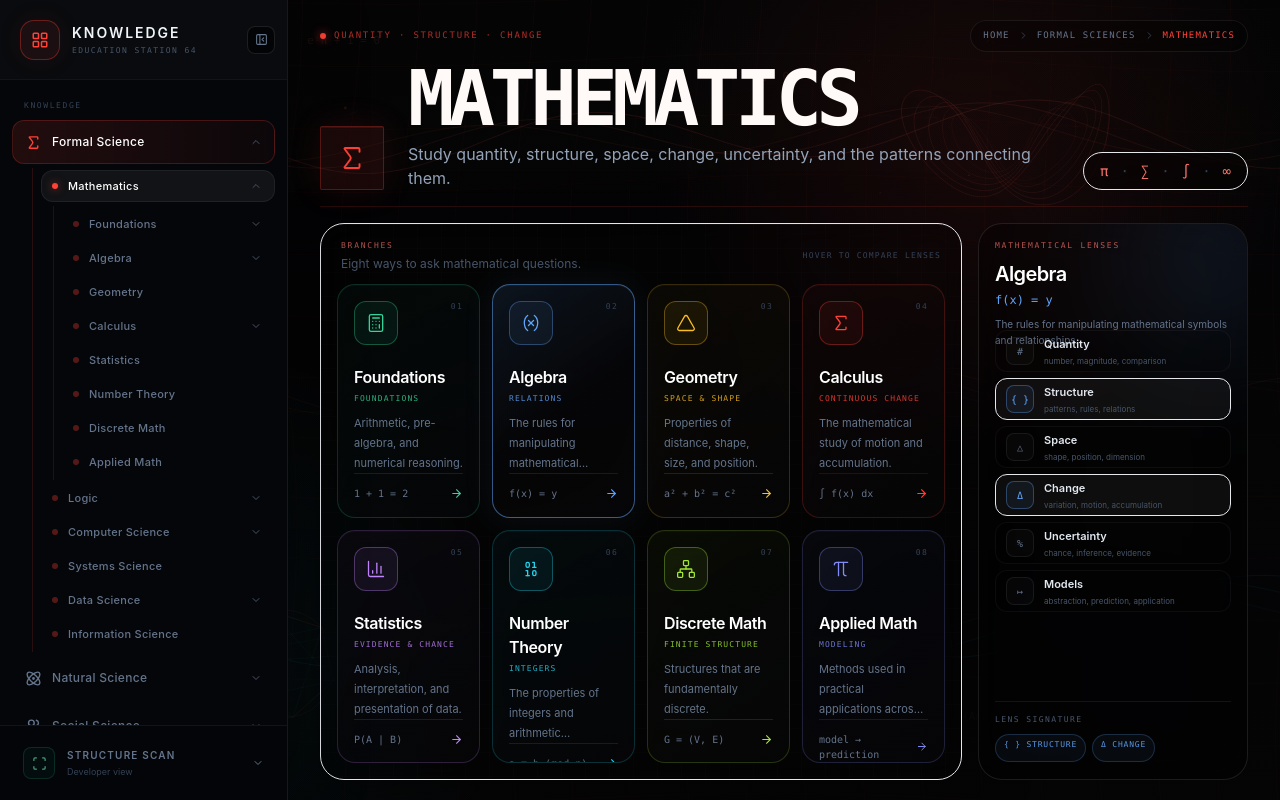
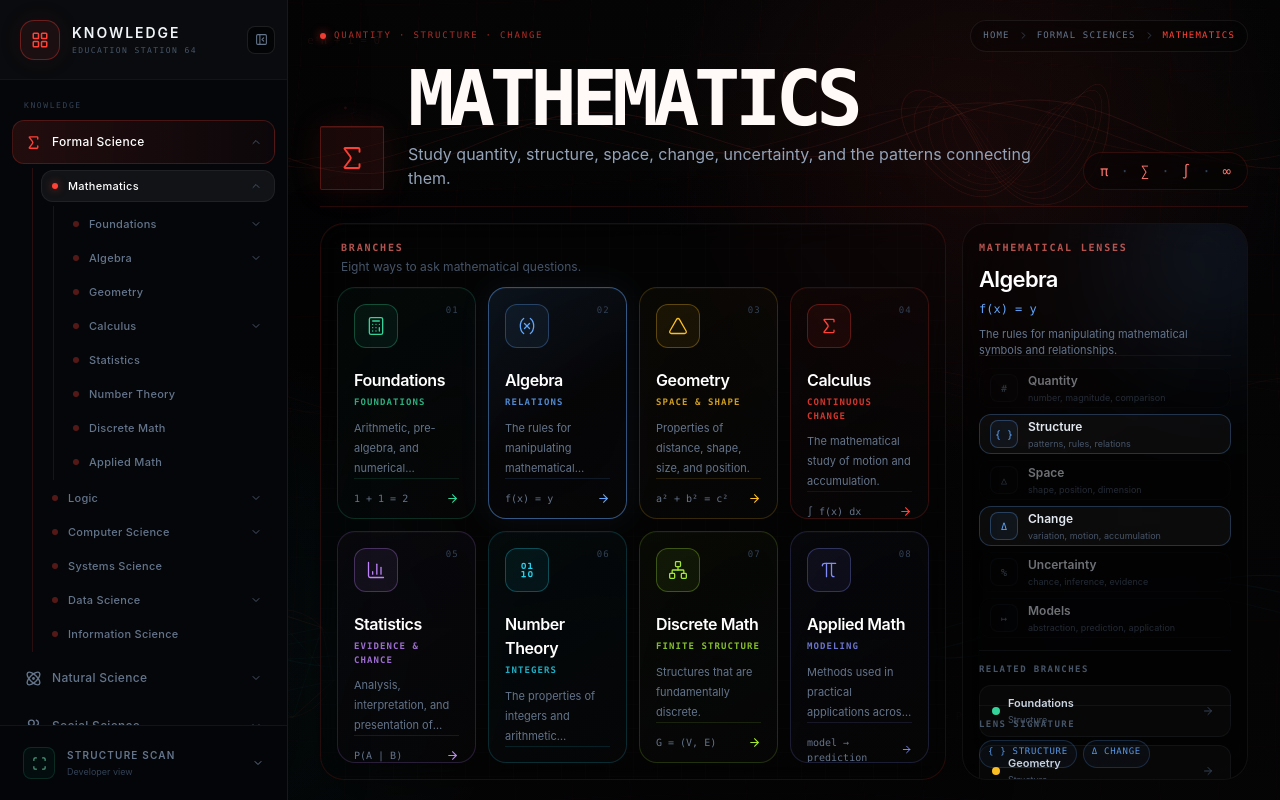
Before and after one commit to nickf723/ed-dev, a Next.js app: page /formal-science/mathematics in a window 1280 px wide. Built offline with nearby package versions, Linux system fonts and the light colour scheme.

Commit message:
Tighten Mathematics hub inspector

```diff
--- a/app/formal-science/mathematics/_components/MathematicsHub.tsx
+++ b/app/formal-science/mathematics/_components/MathematicsHub.tsx
@@ -139,6 +139,29 @@ function buildBranches(nodes: readonly MathematicsHubNode[]): BuiltBranch[] {
   });
 }
 
+function sharedLenses(left: BuiltBranch, right: BuiltBranch): LensId[] {
+  const rightLenses = new Set(right.lenses);
+  return left.lenses.filter((lens) => rightLenses.has(lens));
+}
+
+function relatedBranches(branches: readonly BuiltBranch[], active: BuiltBranch): BuiltBranch[] {
+  return branches
+    .filter((branch) => branch.id !== active.id && branch.status !== "placeholder")
+    .map((branch, index) => ({
+      branch,
+      index,
+      score: sharedLenses(active, branch).length,
+    }))
+    .filter((item) => item.score > 0)
+    .sort((left, right) => right.score - left.score || left.index - right.index)
+    .slice(0, 3)
+    .map((item) => item.branch);
+}
+
+function lensLabel(id: LensId): string {
+  return LENSES.find((lens) => lens.id === id)?.label ?? id;
+}
+
 export default function MathematicsHub({
   nodes,
 }: {
@@ -148,6 +171,7 @@ export default function MathematicsHub({
   const [activeId, setActiveId] = useState("formal.mathematics.algebra");
   const active = branches.find((branch) => branch.id === activeId) ?? branches[0];
   const activeLenses = new Set(active.lenses);
+  const related = relatedBranches(branches, active);
 
   return (
     <main className="relative min-h-screen overflow-x-hidden bg-[#050506] text-slate-100 selection:bg-[#ff4136]/30 lg:h-screen lg:overflow-hidden">
@@ -171,9 +195,9 @@ export default function MathematicsHub({
           accentRgb="255, 65, 54"
           titleClassName="font-mono text-[clamp(3.4rem,6vw,6.2rem)] font-semibold uppercase leading-[0.82] tracking-[-0.07em] text-[#fff9f8]"
           iconClassName="rounded-sm"
-          headerClassName="border-[#ff4136]/18"
+          headerClassName="border-[#ff4136]/[0.16]"
           aside={
-            <div className="flex items-center gap-3 rounded-full border border-[#ff4136]/18 bg-black/25 px-4 py-2 font-mono text-sm text-[#ff756d] backdrop-blur-md">
+            <div className="flex items-center gap-3 rounded-full border border-[#ff4136]/[0.16] bg-black/25 px-4 py-2 font-mono text-sm text-[#ff756d] backdrop-blur-md">
               <span>π</span><span className="text-slate-700">·</span>
               <span>∑</span><span className="text-slate-700">·</span>
               <span>∫</span><span className="text-slate-700">·</span>
@@ -182,16 +206,13 @@ export default function MathematicsHub({
           }
         />
 
-        <div className="mt-4 grid min-h-0 flex-1 gap-4 xl:grid-cols-[minmax(0,1fr)_270px]">
-          <section className="relative flex min-h-0 flex-col overflow-hidden rounded-[24px] border border-[#ff4136]/18 bg-black/[0.22] p-3 shadow-[inset_0_1px_0_rgba(255,255,255,0.035),0_22px_70px_rgba(0,0,0,0.25)] backdrop-blur-md sm:p-4">
+        <div className="mt-4 grid min-h-0 flex-1 gap-4 xl:grid-cols-[minmax(0,1fr)_286px]">
+          <section className="relative flex min-h-0 flex-col overflow-hidden rounded-[24px] border border-[#ff4136]/[0.14] bg-black/[0.22] p-3 shadow-[inset_0_1px_0_rgba(255,255,255,0.025),0_22px_70px_rgba(0,0,0,0.25)] backdrop-blur-md sm:p-4">
             <div className="pointer-events-none absolute inset-0 opacity-45 [background-image:linear-gradient(rgba(255,255,255,0.018)_1px,transparent_1px),linear-gradient(90deg,rgba(255,255,255,0.018)_1px,transparent_1px)] [background-size:24px_24px]" />
 
-            <div className="relative mb-3 flex items-center justify-between gap-4 px-1">
-              <div>
-                <div className="font-mono text-[8px] uppercase tracking-[0.22em] text-[#ff756d]/70">Branches</div>
-                <p className="mt-1 text-xs text-slate-600">Eight ways to ask mathematical questions.</p>
-              </div>
-              <div className="hidden font-mono text-[8px] uppercase tracking-[0.15em] text-slate-700 sm:block">hover to compare lenses</div>
+            <div className="relative mb-3 px-1">
+              <div className="font-mono text-[10px] font-semibold uppercase tracking-[0.18em] text-[#ff756d]/70">Branches</div>
+              <p className="mt-1 text-xs text-slate-600">Eight ways to ask mathematical questions.</p>
             </div>
 
             <nav
@@ -210,57 +231,87 @@ export default function MathematicsHub({
             </nav>
           </section>
 
-          <aside className="relative min-h-0 overflow-hidden rounded-[24px] border border-white/10 bg-black/30 p-4 backdrop-blur-xl">
-            <div className="pointer-events-none absolute -right-16 -top-16 h-48 w-48 rounded-full blur-3xl" style={{ background: `rgba(${active.rgb},0.12)` }} />
-            <div className="relative grid h-full min-h-0 grid-rows-[82px_minmax(0,1fr)_62px]">
-              <div className="min-h-0">
-                <div className="font-mono text-[8px] uppercase tracking-[0.22em] text-[#ff756d]/70">Mathematical lenses</div>
-                <h2 className="mt-2 truncate text-xl font-semibold tracking-[-0.03em] text-white">{active.label}</h2>
-                <div className="mt-1 font-mono text-xs" style={{ color: `rgb(${active.rgb})` }}>{active.equation}</div>
-                <p className="mt-2 line-clamp-2 h-8 text-[10px] leading-4 text-slate-500">{active.description}</p>
+          <aside className="relative min-h-0 overflow-hidden rounded-[24px] border border-slate-300/[0.07] bg-black/30 p-4 backdrop-blur-xl">
+            <div
+              className="pointer-events-none absolute -right-16 -top-16 h-48 w-48 rounded-full blur-3xl"
+              style={{ background: `rgba(${active.rgb},0.12)` }}
+            />
+
+            <div className="relative flex h-full min-h-0 flex-col">
+              <div className="h-[116px] shrink-0 border-b border-slate-300/[0.055] pb-3">
+                <div className="font-mono text-[10px] font-semibold uppercase tracking-[0.18em] text-[#ff756d]/70">Mathematical lenses</div>
+                <h2 className="mt-2 truncate text-[22px] font-semibold tracking-[-0.03em] text-white">{active.label}</h2>
+                <div className="mt-1 font-mono text-[12px]" style={{ color: `rgb(${active.rgb})` }}>{active.equation}</div>
+                <p className="mt-2 line-clamp-2 text-[11px] leading-4 text-slate-500">{active.description}</p>
               </div>
 
-              <div className="grid min-h-0 content-start gap-1.5 pt-2">
+              <div className="grid shrink-0 gap-1.5 py-3">
                 {LENSES.map((lens) => {
                   const enabled = activeLenses.has(lens.id);
                   return (
                     <div
                       key={lens.id}
-                      className={`flex h-[42px] items-center gap-2.5 rounded-xl border px-2.5 transition-all ${enabled ? "border-white/12 bg-white/[0.045]" : "border-white/[0.045] bg-black/10 opacity-42"}`}
+                      className={`flex h-[40px] items-center gap-2.5 rounded-xl border px-2.5 ${enabled ? "bg-white/[0.035]" : "border-slate-400/[0.04] bg-black/10 opacity-[0.48]"}`}
+                      style={enabled ? { borderColor: `rgba(${active.rgb},0.26)` } : undefined}
                     >
                       <span
                         className="flex h-7 w-7 shrink-0 items-center justify-center rounded-lg border font-mono text-[10px]"
                         style={{
                           color: enabled ? `rgb(${active.rgb})` : "rgb(100 116 139)",
-                          borderColor: enabled ? `rgba(${active.rgb},0.34)` : "rgba(255,255,255,0.07)",
-                          background: enabled ? `rgba(${active.rgb},0.07)` : "rgba(255,255,255,0.02)",
+                          borderColor: enabled ? `rgba(${active.rgb},0.30)` : "rgba(148,163,184,0.07)",
+                          background: enabled ? `rgba(${active.rgb},0.065)` : "rgba(255,255,255,0.015)",
                         }}
                       >
                         {lens.symbol}
                       </span>
                       <span className="min-w-0">
-                        <strong className="block text-[11px] font-semibold text-slate-200">{lens.label}</strong>
-                        <span className="mt-0.5 block truncate text-[8px] leading-3 text-slate-600">{lens.detail}</span>
+                        <strong className="block text-[12px] font-semibold text-slate-200">{lens.label}</strong>
+                        <span className="mt-0.5 block truncate text-[9px] leading-3 text-slate-600">{lens.detail}</span>
                       </span>
                     </div>
                   );
                 })}
               </div>
 
-              <div className="border-t border-white/[0.07] pt-3">
-                <div className="font-mono text-[8px] uppercase tracking-[0.18em] text-slate-600">Lens signature</div>
-                <div className="mt-2 flex h-7 flex-wrap gap-1.5 overflow-hidden">
+              <div className="min-h-0 flex-1 border-t border-slate-300/[0.055] pt-3">
+                <div className="font-mono text-[9px] font-semibold uppercase tracking-[0.16em] text-slate-600">Related branches</div>
+                <div className="mt-2 grid gap-2">
+                  {related.map((branch) => {
+                    const shared = sharedLenses(active, branch);
+                    return (
+                      <Link
+                        key={branch.id}
+                        href={branch.href}
+                        className="group grid min-h-[52px] grid-cols-[8px_minmax(0,1fr)_16px] items-center gap-2 rounded-xl border border-slate-300/[0.055] bg-white/[0.018] px-3 py-2 transition-colors hover:bg-white/[0.035]"
+                      >
+                        <span className="h-2 w-2 rounded-full" style={{ background: `rgb(${branch.rgb})` }} />
+                        <span className="min-w-0">
+                          <strong className="block truncate text-[11px] font-semibold text-slate-300">{branch.label}</strong>
+                          <span className="mt-0.5 block truncate text-[9px] text-slate-600">
+                            {shared.map(lensLabel).join(" · ")}
+                          </span>
+                        </span>
+                        <ArrowRight size={12} className="text-slate-700 transition-transform group-hover:translate-x-0.5" />
+                      </Link>
+                    );
+                  })}
+                </div>
+              </div>
+
+              <div className="mt-3 h-[58px] shrink-0 border-t border-slate-300/[0.055] pt-3">
+                <div className="font-mono text-[9px] font-semibold uppercase tracking-[0.16em] text-slate-600">Lens signature</div>
+                <div className="mt-2 flex h-7 flex-nowrap gap-1.5 overflow-hidden">
                   {active.lenses.map((lensId) => {
                     const lens = LENSES.find((item) => item.id === lensId);
                     if (!lens) return null;
                     return (
                       <span
                         key={lens.id}
-                        className="rounded-full border px-2 py-1 font-mono text-[8px] uppercase tracking-[0.1em]"
+                        className="shrink-0 rounded-full border px-2 py-1 font-mono text-[9px] uppercase tracking-[0.08em]"
                         style={{
                           color: `rgba(${active.rgb},0.90)`,
-                          borderColor: `rgba(${active.rgb},0.22)`,
-                          background: `rgba(${active.rgb},0.05)`,
+                          borderColor: `rgba(${active.rgb},0.20)`,
+                          background: `rgba(${active.rgb},0.045)`,
                         }}
                       >
                         {lens.symbol} {lens.label}
@@ -303,22 +354,22 @@ function BranchCard({
             className="flex h-11 w-11 items-center justify-center rounded-xl border"
             style={{
               color: `rgb(${branch.rgb})`,
-              borderColor: `rgba(${branch.rgb},0.34)`,
-              background: `rgba(${branch.rgb},0.07)`,
+              borderColor: `rgba(${branch.rgb},0.30)`,
+              background: `rgba(${branch.rgb},0.065)`,
             }}
           >
             <Icon size={20} strokeWidth={1.55} />
           </span>
-          <span className="font-mono text-[8px] uppercase tracking-[0.16em] text-slate-700">{String(index + 1).padStart(2, "0")}</span>
+          <span className="font-mono text-[9px] uppercase tracking-[0.14em] text-slate-700">{String(index + 1).padStart(2, "0")}</span>
         </div>
 
         <div className="mt-5">
-          <h3 className="text-base font-semibold tracking-[-0.025em] text-white">{branch.label}</h3>
-          <div className="mt-1 font-mono text-[8px] uppercase tracking-[0.14em]" style={{ color: `rgba(${branch.rgb},0.82)` }}>{branch.shortLabel}</div>
+          <h3 className="text-[16px] font-semibold tracking-[-0.025em] text-white">{branch.label}</h3>
+          <div className="mt-1 font-mono text-[9px] font-semibold uppercase tracking-[0.12em]" style={{ color: `rgba(${branch.rgb},0.82)` }}>{branch.shortLabel}</div>
           <p className="mt-2 line-clamp-3 text-[11px] leading-5 text-slate-500">{branch.description}</p>
         </div>
 
-        <div className="mt-auto flex items-center justify-between border-t pt-3" style={{ borderColor: `rgba(${branch.rgb},0.14)` }}>
+        <div className="mt-auto flex items-center justify-between border-t pt-3" style={{ borderColor: `rgba(${branch.rgb},0.13)` }}>
           <span className="font-mono text-[10px] text-slate-500">{branch.equation}</span>
           {!planned ? <ArrowRight size={13} style={{ color: `rgb(${branch.rgb})` }} className="transition-transform group-hover:translate-x-1" /> : null}
         </div>
@@ -328,11 +379,11 @@ function BranchCard({
 
   const className = `group relative h-full min-h-0 overflow-hidden rounded-[18px] border p-4 backdrop-blur-md transition-all duration-300 ${planned ? "cursor-default opacity-50" : "hover:-translate-y-0.5"}`;
   const style = {
-    borderColor: selected ? `rgba(${branch.rgb},0.52)` : `rgba(${branch.rgb},0.20)`,
+    borderColor: selected ? `rgba(${branch.rgb},0.48)` : `rgba(${branch.rgb},0.18)`,
     background: selected
-      ? `linear-gradient(145deg, rgba(${branch.rgb},0.11), rgba(7,7,9,0.76) 52%, rgba(7,7,9,0.62))`
-      : `linear-gradient(145deg, rgba(${branch.rgb},0.035), rgba(7,7,9,0.62))`,
-    boxShadow: selected ? `0 0 34px rgba(${branch.rgb},0.07), inset 0 1px 0 rgba(255,255,255,0.04)` : "inset 0 1px 0 rgba(255,255,255,0.025)",
+      ? `linear-gradient(145deg, rgba(${branch.rgb},0.10), rgba(7,7,9,0.76) 52%, rgba(7,7,9,0.62))`
+      : `linear-gradient(145deg, rgba(${branch.rgb},0.03), rgba(7,7,9,0.62))`,
+    boxShadow: selected ? `0 0 34px rgba(${branch.rgb},0.065), inset 0 1px 0 rgba(255,255,255,0.035)` : "inset 0 1px 0 rgba(255,255,255,0.02)",
   };
 
   if (planned) {
```
